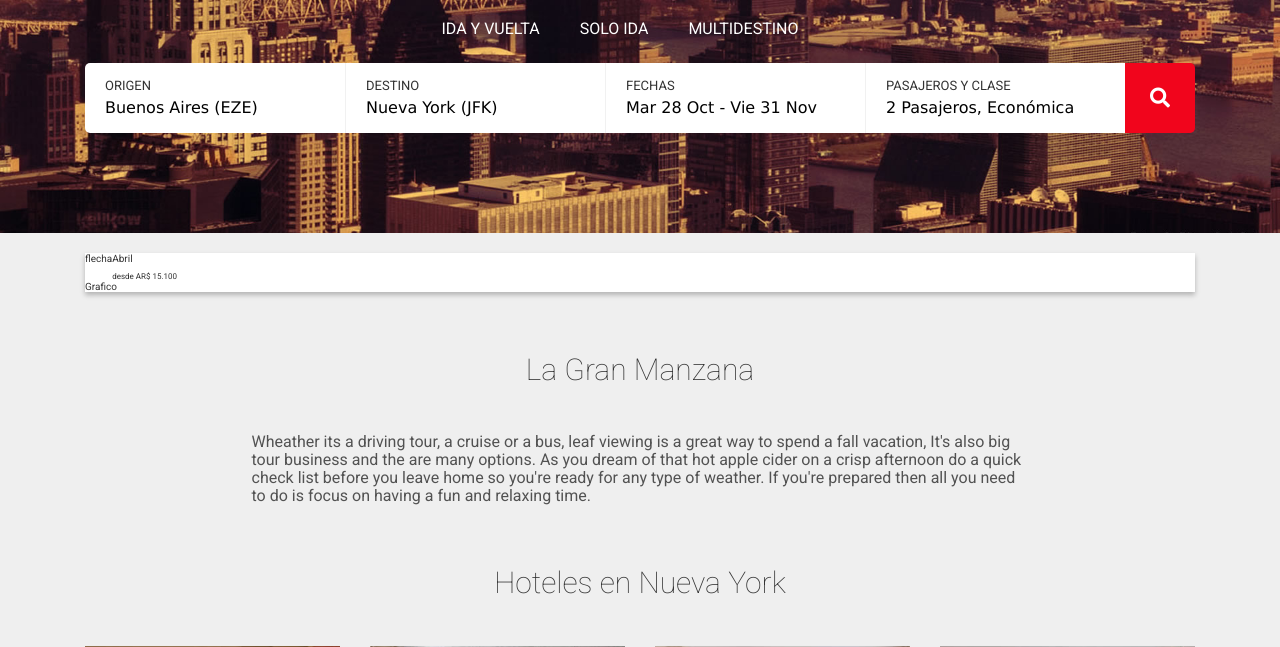
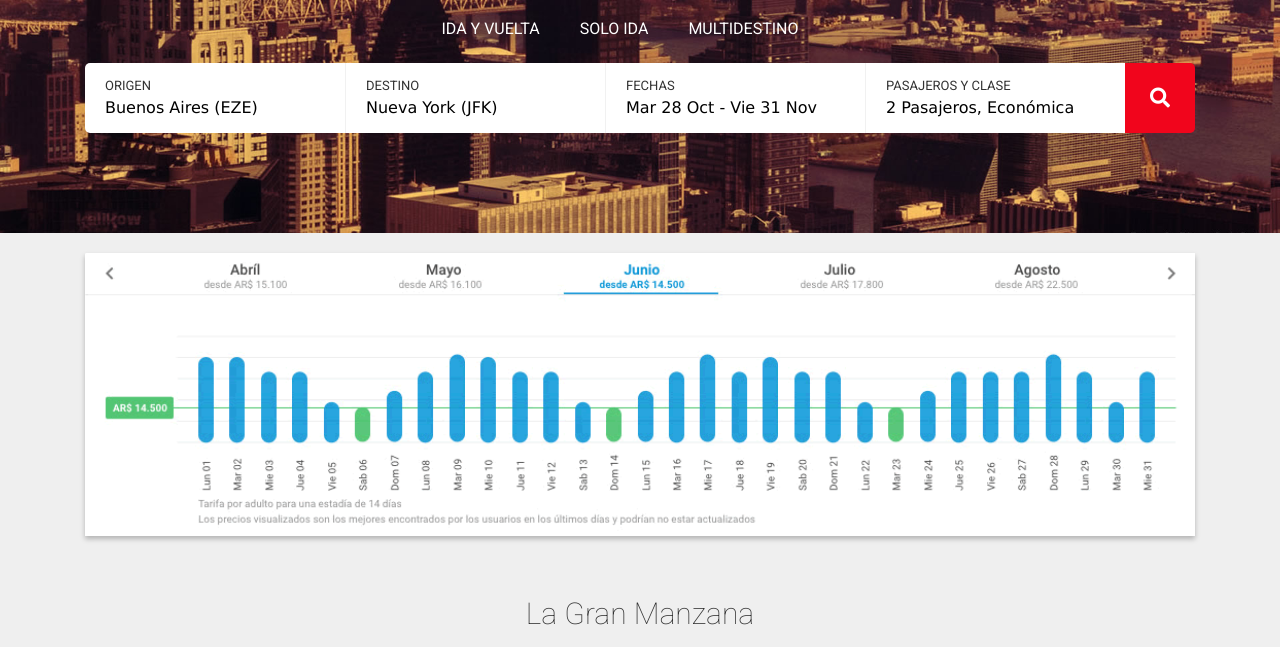
Before and after one commit to roddom67/avantrip, a PHP site: page / in a window 1280 px wide. Shown: the part 440-1087 px from the top of the page. Run offline with PHP 8.4, Linux system fonts and the light colour scheme; some libraries are stand-ins or nearby versions.

Commit message:
avantrip

```diff
--- a/index.php
+++ b/index.php
@@ -172,7 +172,8 @@
          <section class="preciosPromedio">
          	<div class="container">
          		<div class="preciosPromedioArea">
-         			<div class="fechasArea">
+         			<img src="images/grafica.png" alt="Grafica" title="Grafica">
+         			<!--div class="fechasArea">
          				<ul>
          					<li>
          						flecha
@@ -185,7 +186,7 @@
          			</div>
          			<div class="dataPrecios">
          				Grafico
-         			</div>
+         			</div-->
          		</div>
          	</div>
          </section>
```
Also changed, not shown: images/grafica.png (added).
